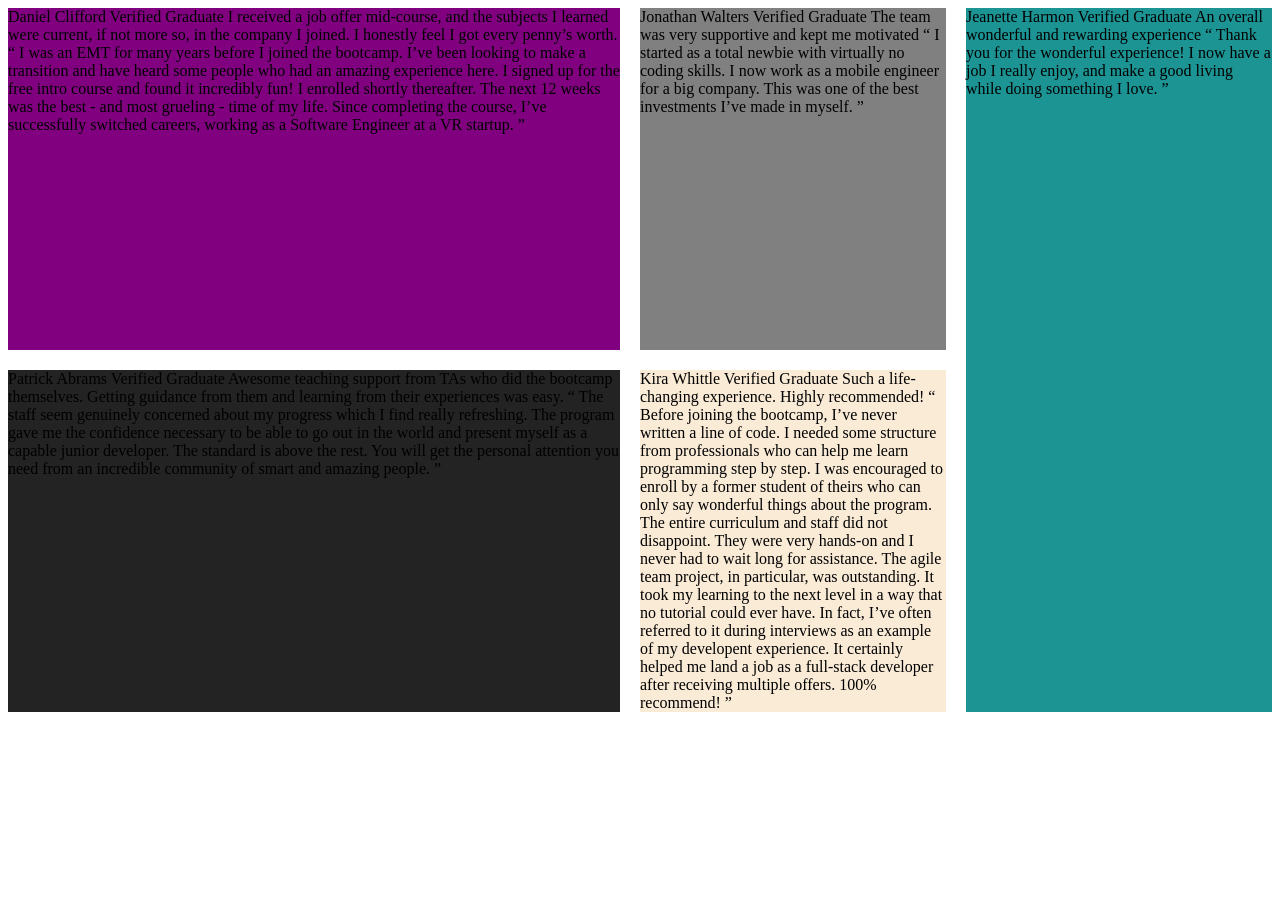
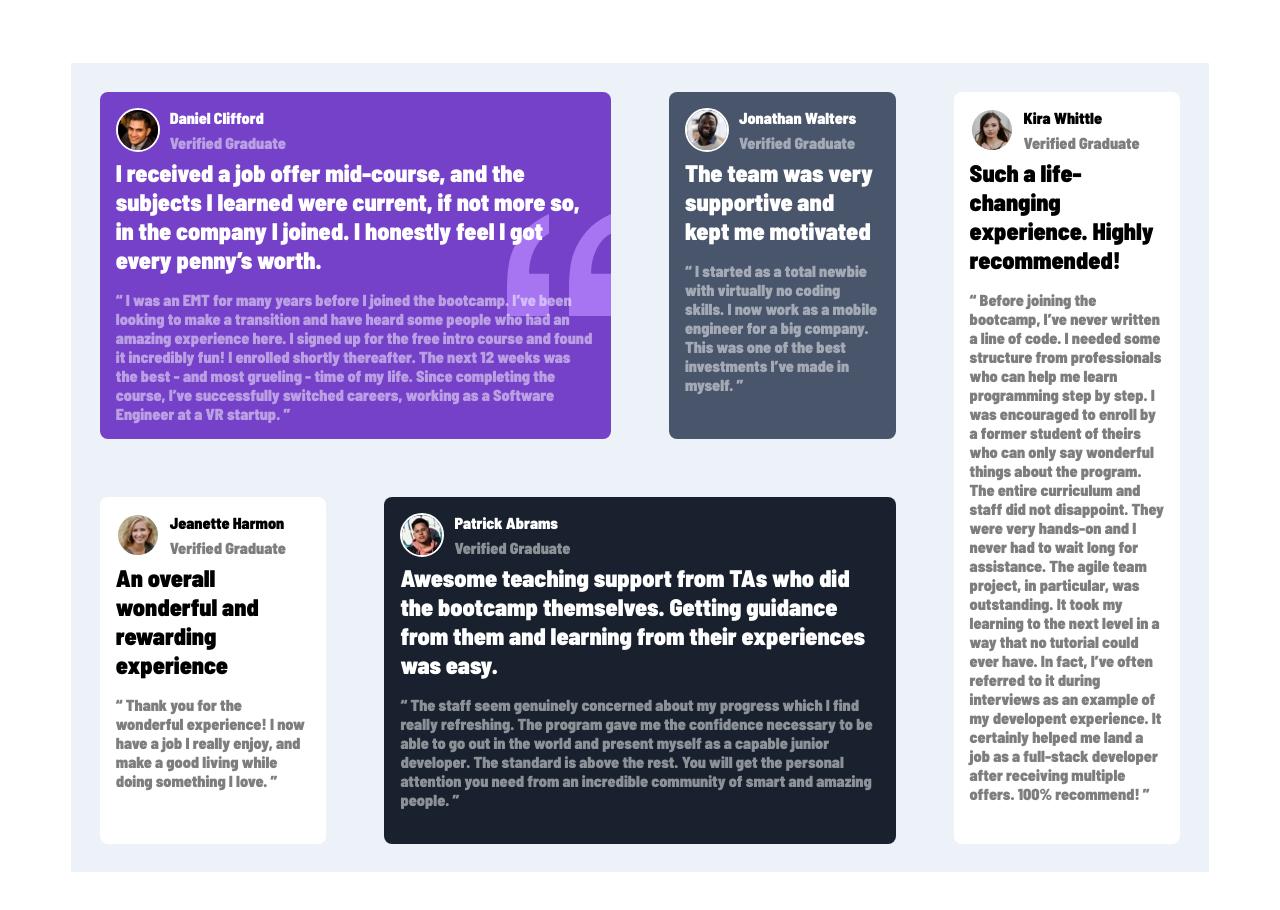
Before and after one commit to 202303-PRM-TR-FEW/testimonials-challenge-Burcu, a plain HTML site: page index.html in a window 1280 px wide. Before the commit the page ends 800 px from the top, so only its background shows below. Drawn offline with Linux system fonts and the light colour scheme.

Commit message:
completed assingment

```diff
--- a/index.html
+++ b/index.html
@@ -4,6 +4,13 @@
     <meta charset="UTF-8" />
     <meta name="viewport" content="width=device-width, initial-scale=1.0" />
     <link rel="stylesheet" href="./style.css" />
+    <link
+      href="https://fonts.googleapis.com/css2?family=Barlow+Semi+Condensed:wght@900&display=swap"
+      rel="stylesheet"
+    />
+    <link rel="preconnect" href="https://fonts.googleapis.com" />
+    <link rel="preconnect" href="https://fonts.gstatic.com" crossorigin />
+
     <!-- displays site properly based on user's device -->
 
     <link
@@ -17,52 +24,106 @@
   </head>
   <body>
     <div class="container">
-      <div class="card-1">
-        Daniel Clifford Verified Graduate I received a job offer mid-course, and
-        the subjects I learned were current, if not more so, in the company I
-        joined. I honestly feel I got every penny’s worth. “ I was an EMT for
-        many years before I joined the bootcamp. I’ve been looking to make a
-        transition and have heard some people who had an amazing experience
-        here. I signed up for the free intro course and found it incredibly fun!
-        I enrolled shortly thereafter. The next 12 weeks was the best - and most
-        grueling - time of my life. Since completing the course, I’ve
-        successfully switched careers, working as a Software Engineer at a VR
-        startup. ”
+      <div class="card card-1">
+        <div class="user">
+          <img src="./images/image-daniel.jpg" alt="image-daniel" />
+          <div>
+            <h2>Daniel Clifford</h2>
+            <h3>Verified Graduate</h3>
+          </div>
+        </div>
+        <div class="first">
+          I received a job offer mid-course, and the subjects I learned were
+          current, if not more so, in the company I joined. I honestly feel I
+          got every penny’s worth.
+        </div>
+        <div class="second">
+          “ I was an EMT for many years before I joined the bootcamp. I’ve been
+          looking to make a transition and have heard some people who had an
+          amazing experience here. I signed up for the free intro course and
+          found it incredibly fun! I enrolled shortly thereafter. The next 12
+          weeks was the best - and most grueling - time of my life. Since
+          completing the course, I’ve successfully switched careers, working as
+          a Software Engineer at a VR startup. ”
+        </div>
       </div>
-      <div class="card-2">
-        Jonathan Walters Verified Graduate The team was very supportive and kept
-        me motivated “ I started as a total newbie with virtually no coding
-        skills. I now work as a mobile engineer for a big company. This was one
-        of the best investments I’ve made in myself. ”
+      <div class="card card-2">
+        <div class="user">
+          <img src="./images/image-jonathan.jpg" alt="image-jonathan" />
+          <div>
+            <h2>Jonathan Walters</h2>
+            <h3>Verified Graduate</h3>
+          </div>
+        </div>
+        <div class="first">
+          The team was very supportive and kept me motivated
+        </div>
+        <div class="second">
+          “ I started as a total newbie with virtually no coding skills. I now
+          work as a mobile engineer for a big company. This was one of the best
+          investments I’ve made in myself. ”
+        </div>
       </div>
-      <div class="card-3">
-        Jeanette Harmon Verified Graduate An overall wonderful and rewarding
-        experience “ Thank you for the wonderful experience! I now have a job I
-        really enjoy, and make a good living while doing something I love. ”
+      <div class="card card-3">
+        <div class="user">
+          <img src="./images/image-jeanette.jpg" alt="image-jeanette" />
+          <div>
+            <h2>Jeanette Harmon</h2>
+            <h3>Verified Graduate</h3>
+          </div>
+        </div>
+        <div class="first">An overall wonderful and rewarding experience</div>
+        <div class="second">
+          “ Thank you for the wonderful experience! I now have a job I really
+          enjoy, and make a good living while doing something I love. ”
+        </div>
       </div>
-      <div class="card-4">
-        Patrick Abrams Verified Graduate Awesome teaching support from TAs who
-        did the bootcamp themselves. Getting guidance from them and learning
-        from their experiences was easy. “ The staff seem genuinely concerned
-        about my progress which I find really refreshing. The program gave me
-        the confidence necessary to be able to go out in the world and present
-        myself as a capable junior developer. The standard is above the rest.
-        You will get the personal attention you need from an incredible
-        community of smart and amazing people. ”
+      <div class="card card-4">
+        <div class="user">
+          <img src="./images/image-patrick.jpg" alt="image-patrick" />
+          <div>
+            <h2>Patrick Abrams</h2>
+            <h3>Verified Graduate</h3>
+          </div>
+        </div>
+        <div class="first">
+          Awesome teaching support from TAs who did the bootcamp themselves.
+          Getting guidance from them and learning from their experiences was
+          easy.
+        </div>
+        <div class="second">
+          “ The staff seem genuinely concerned about my progress which I find
+          really refreshing. The program gave me the confidence necessary to be
+          able to go out in the world and present myself as a capable junior
+          developer. The standard is above the rest. You will get the personal
+          attention you need from an incredible community of smart and amazing
+          people. ”
+        </div>
       </div>
-      <div class="card-5">
-        Kira Whittle Verified Graduate Such a life-changing experience. Highly
-        recommended! “ Before joining the bootcamp, I’ve never written a line of
-        code. I needed some structure from professionals who can help me learn
-        programming step by step. I was encouraged to enroll by a former student
-        of theirs who can only say wonderful things about the program. The
-        entire curriculum and staff did not disappoint. They were very hands-on
-        and I never had to wait long for assistance. The agile team project, in
-        particular, was outstanding. It took my learning to the next level in a
-        way that no tutorial could ever have. In fact, I’ve often referred to it
-        during interviews as an example of my developent experience. It
-        certainly helped me land a job as a full-stack developer after receiving
-        multiple offers. 100% recommend! ”
+      <div class="card card-5">
+        <div class="user">
+          <img src="./images/image-kira.jpg" alt="image-kira" />
+          <div>
+            <h2>Kira Whittle</h2>
+            <h3>Verified Graduate</h3>
+          </div>
+        </div>
+        <div class="first">
+          Such a life-changing experience. Highly recommended!
+        </div>
+        <div class="second">
+          “ Before joining the bootcamp, I’ve never written a line of code. I
+          needed some structure from professionals who can help me learn
+          programming step by step. I was encouraged to enroll by a former
+          student of theirs who can only say wonderful things about the program.
+          The entire curriculum and staff did not disappoint. They were very
+          hands-on and I never had to wait long for assistance. The agile team
+          project, in particular, was outstanding. It took my learning to the
+          next level in a way that no tutorial could ever have. In fact, I’ve
+          often referred to it during interviews as an example of my developent
+          experience. It certainly helped me land a job as a full-stack
+          developer after receiving multiple offers. 100% recommend! ”
+        </div>
       </div>
     </div>
   </body>
--- a/style.css
+++ b/style.css
@@ -1,57 +1,101 @@
+body {
+  font-family: "Barlow Semi Condensed", sans-serif;
+  font-size: 13px;
+}
+
 .container {
+  max-width: 1440px;
+  margin: 5%;
+  padding: 1%;
   display: grid;
-  grid-template-columns: 2fr 1fr 1fr;
-  grid-template-rows: 1fr 1fr;
-  gap: 20px;
-  grid-template-areas:
-    " card-1 card-2 card-3"
-    " card-5 card-4 card-4";
-  /* grid-template-areas:
-    "header header header header"
-    "main main . sidebar" */
+  grid-template-columns: repeat(4, 1fr);
+  grid-template-rows: repeat(2, 1fr);
+  gap: 2em;
+  background-color: hsl(210, 46%, 95%);
+}
+
+.card {
+  border-radius: 8px;
+  margin: 1rem;
+  padding: 1rem;
 }
 
 .card-1 {
-  background-color: purple;
-  grid-area: card-1;
-  grid-column-start: 1;
-  grid-column-end: 2;
-  grid-row-start: 1;
-  grid-row-end: 1;
+  background-color: hsl(263, 55%, 52%);
+  background-image: url(./images/bg-pattern-quotation.svg);
+  background-repeat: no-repeat;
+  background-position: right;
+  color: white;
+  grid-column: 1/3;
+  grid-row: 1/2;
 }
 
 .card-2 {
-  background-color: grey;
-  grid-area: card-2;
-  grid-column-start: 2;
-  grid-column-end: 2;
-  grid-row-start: 1;
-  grid-row-end: 1;
+  background-color: hsl(217, 19%, 35%);
+  color: white;
+  grid-column: 3/4;
+  grid-row: 1/2;
 }
 
 .card-3 {
-  background-color: rgb(29, 148, 148);
-  grid-area: card-3;
-  grid-column-start: 3;
-  grid-column-end: 3;
-  grid-row-start: 1;
-  grid-row-end: 3;
+  background-color: hsl(0, 0%, 100%);
+  grid-column: 1/2;
+  grid-row: 2/3;
 }
 
 .card-4 {
-  background-color: rgb(36, 35, 35);
-  grid-area: card-4;
-  grid-column-start: 1;
-  grid-column-end: 1;
-  grid-row-start: 2;
-  grid-row-end: 2;
+  background-color: hsl(219, 29%, 14%);
+  color: white;
+  grid-column: 2/4;
+  grid-row: 2/3;
 }
 
 .card-5 {
-  background-color: antiquewhite;
-  grid-area: card-5;
-  grid-column-start: 2;
-  grid-column-end: 2;
-  grid-row-start: 2;
-  grid-row-end: 2;
+  background-color: hsl(0, 0%, 100%);
+  grid-column: 4/5;
+  grid-row: 1/3;
 }
+
+.user {
+  display: flex;
+}
+
+img {
+  border-radius: 50%;
+  border: 2px solid white;
+  width: 40px;
+  height: 40px;
+  margin-right: 10px;
+}
+
+h2 {
+  margin: 0;
+  font-size: 16px;
+}
+
+h3 {
+  margin: 6px 0;
+  font-size: 16px;
+  opacity: 50%;
+}
+
+.first {
+  font-size: 1.5rem;
+  font-weight: 500;
+  margin-bottom: 1rem;
+}
+
+.second {
+  font-size: 1rem;
+  font-weight: 500;
+  opacity: 50%;
+  margin-top: 0;
+}
+
+@media screen and (max-width: 375px) {
+  .container {
+    grid-template-columns: 1fr;
+    width: 100;
+  }
+
+}
```
